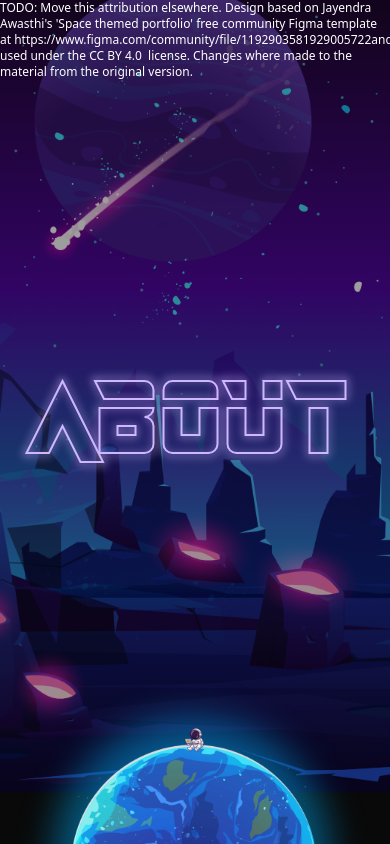
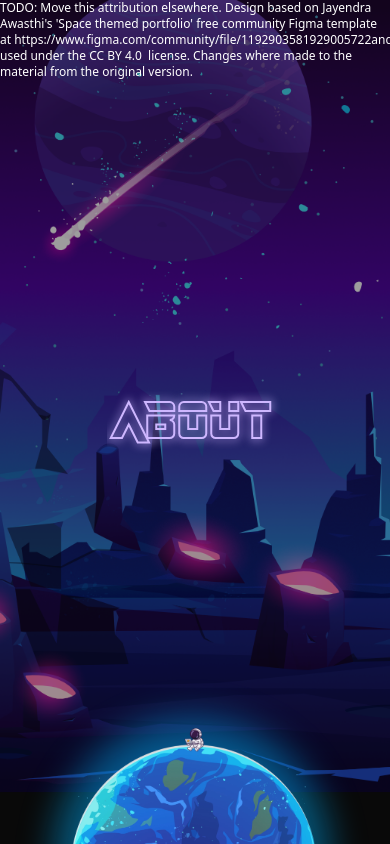
Before and after one commit to O-K-G/consolelog.me, a Next.js app: page / in a window 390 px wide. Shown: the top 844 px of the page. Built offline with nearby package versions, Linux system fonts and the light colour scheme.

Commit message:
feat: glow - stage 5

```diff
--- a/src/app/globals.css
+++ b/src/app/globals.css
@@ -39,7 +39,7 @@ body {
 
 @layer components {
   .title-character {
-    @apply absolute top-0 bottom-0 left-0 right-0 m-auto size-full title-text-stroke font-just-in-the-firestorm text-transparent text-7xl;
+    @apply absolute top-0 bottom-0 left-0 right-0 m-auto size-full title-text-stroke font-just-in-the-firestorm text-transparent text-4xl lg:text-7xl;
   }
 
   .center-elements {
--- a/src/components/Title.tsx
+++ b/src/components/Title.tsx
@@ -6,8 +6,10 @@ interface CharacterProps {
 }
 
 function Character({ character, widthClassName }: CharacterProps) {
+  // TODO: Check if aria-hidden should move to the parent div instead of the two children.
+
   return (
-    <div className={`relative min-h-28 ${widthClassName}`}>
+    <div className={`relative min-h-16 lg:min-h-28 ${widthClassName}`}>
       <div className='select-none pointer-events-none title-character blur-sm scale-[1.05]'>
         <div aria-hidden className='center-elements size-full'>
           {character}
@@ -32,14 +34,14 @@ export default function Title({
   }));
 
   return (
-    <div className='center-elements flex-wrap px-8 overflow-hidden'>
+    <div className='center-elements flex-wrap px-2 lg:px-8 overflow-hidden'>
       <Component className='sr-only'>{label}</Component>
       {charactersArr?.map(({ id, str }) => {
         const isI = str === 'i' || str === 'I';
 
         return (
           <Character
-            widthClassName={isI ? 'w-8' : 'w-16'}
+            widthClassName={isI ? 'w-4 lg:w-8' : 'w-8 lg:w-16'}
             key={`character-${label}-${str}-${id}`}
             character={str}
           />
```
